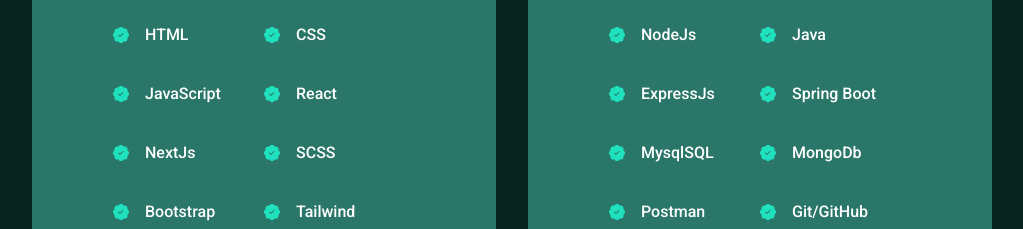
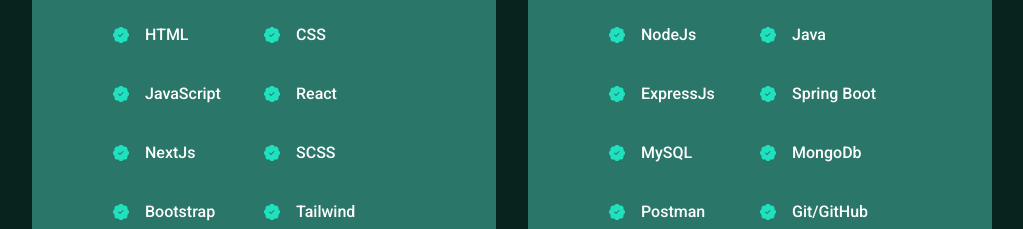
Before and after one commit to ShriSriv1010/myportfolio, a React (Create React App) app: page / in a window 1280 px wide. Shown: the part 4860-5089 px from the top of the page, without its empty margins (128-1151 px from the left). Built offline with nearby package versions, Linux system fonts and the light colour scheme.

Commit message:
mysql name changed

```diff
--- a/src/components/projects/Projects.jsx
+++ b/src/components/projects/Projects.jsx
@@ -74,7 +74,7 @@
             </article>
             <article className="experience__details">
               <BsFillPatchCheckFill className="experience__details-icon" />
-              <h4>MysqlSQL</h4>
+              <h4>MySQL</h4>
             </article>
             <article className="experience__details">
               <BsFillPatchCheckFill className="experience__details-icon" />
```
